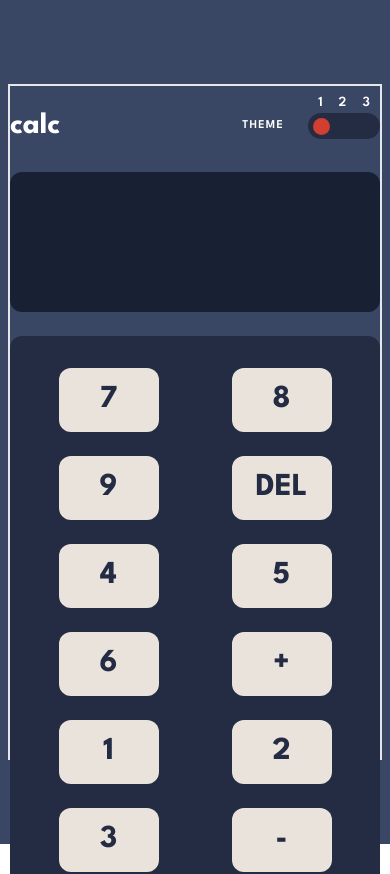
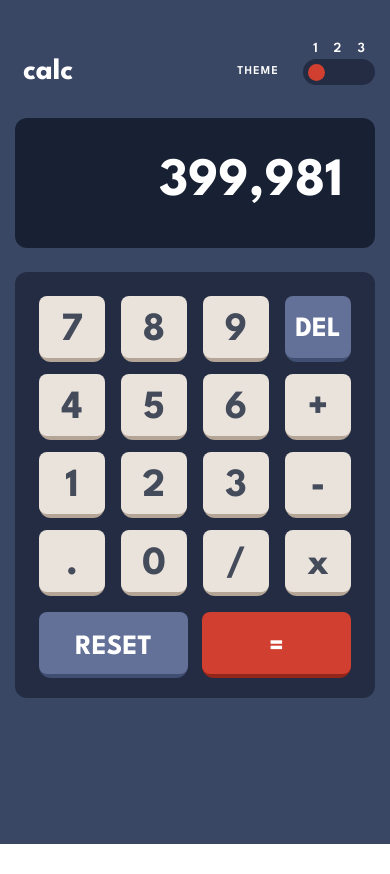
Before and after one commit to luiselmuller/front-end-mentor-challenges, a SvelteKit app in the folder calculator-challenge/calculator/: page / in a window 390 px wide. Shown: the top 874 px of the page. After the commit the page ends 844 px from the top, so only its background shows below. Built offline with nearby package versions, Linux system fonts and the light colour scheme.

Commit message:
Made it responsive

```diff
--- a/calculator-challenge/calculator/package.json
+++ b/calculator-challenge/calculator/package.json
@@ -23,8 +23,5 @@
 		"vite": "^4.0.0",
 		"vitest": "^0.25.3"
 	},
-	"type": "module",
-	"dependencies": {
-		"daisyui": "^2.45.0"
-	}
+	"type": "module"
 }
--- a/calculator-challenge/calculator/src/lib/components/CalcBtn.svelte
+++ b/calculator-challenge/calculator/src/lib/components/CalcBtn.svelte
@@ -1,15 +1,36 @@
 <script>
-    //export let text = "";  // Text to display on the button
-    //export let background; // Background color for the button
-    //export let shadow;     // Shadow color for the shadow under the button (will be another container)
-    //export let hoverColor; // Color of the button when hovering over it
+    import { theme } from '$lib/stores';
+
+    export let text = "";  // Text to display on the button
+    export let fontSize = "xxs:text-[28px] text-[22px]"
+    export let width = "sm:w-[104px] xxs:w-[66px] w-[50px]";
+    export let height = "sm:h-[62px] xxs:h-[62px] h-[55px]"
+
+    // Theme variables
+    export let specialKeyBg = 'bg-f-func-key';
+    export let textColor = 'text-f-text';
+    export let background = 'bg-f-key';
+    export let hoverColor = 'bg-f-hover';
+    export let shadow = 'bg-f-key-shadow';
+    export let funcShadow = 'bg-f-func-key-shadow'
 </script>
 
-<button type="button" class="">
-    <!-- {text} -->
-</button>
-
-<!-- Container to simulate a shadow under the button, giving it a more 3D look and feel -->
-<div>
-
-</div>
+{#if text === "DEL"}
+    <!-- Delete button -->
+    <div>
+        <button type="button" class="sm:rounded-xl rounded-lg {height} {width} {specialKeyBg} text-white {hoverColor}
+            transition-all duration-100 xxs:text-[28px] text-[22px] z-10 relative active:translate-y-0.5">
+            <h2 class="translate-y-[2px]">{text}</h2>
+        </button>
+        <div class="rounded-xl {height} {width} {funcShadow} absolute xxs:-translate-y-[58px] -translate-y-[51px] z-0"></div>
+    </div>
+{:else}
+    <!-- Normal number keys -->
+    <div>
+        <button type="button" class="sm:rounded-xl rounded-lg {height} {width} {background} {textColor} {hoverColor} {fontSize}
+            transition-all duration-100 z-10 relative active:translate-y-0.5">
+            <h2 class="translate-y-[4px]">{text}</h2>
+        </button>
+        <div class="rounded-xl {height} {width} {shadow} absolute xxs:-translate-y-[58px] -translate-y-[51px] z-0">  </div>
+    </div>
+{/if}
--- a/calculator-challenge/calculator/src/lib/stores.js
+++ b/calculator-challenge/calculator/src/lib/stores.js
@@ -1 +1,3 @@
 import { writable } from "svelte/store";
+
+export let theme = writable(1);
--- a/calculator-challenge/calculator/src/routes/+page.svelte
+++ b/calculator-challenge/calculator/src/routes/+page.svelte
@@ -1,26 +1,70 @@
-<script>
+<script lang="ts">
+    import CalcBtn from '$lib/components/CalcBtn.svelte';
+    import { theme } from '$lib/stores';
+
     let keys = ["7", "8", "9", "DEL",
                 "4", "5", "6", "+",
                 "1", "2", "3", "-",
                 ".", "0", "/", "x"];
 
-    let theme = 1;
-    function handleThemeToggle(t) {
+    // Screen
+    $: screenText = '399,981';
+
+    function handleThemeToggle(t: number) {
         // Update theme store
-        theme = t;
+        theme.update((n) => n = t);
     }
+
+    // Reactive theme variables
+    $: textColor    =   $theme === 2 ? 'text-white' :
+                        $theme === 3 ? 'text-t-secondary' : 'text-white';
+
+    $: specialKeyBg =   $theme === 2 ? 'bg-s-func-key' :
+                        $theme === 3 ? 'bg-t-func-key' : 'bg-f-func-key';
+
+    $: background   =   $theme === 2 ? 'bg-s-key' :
+                        $theme === 3 ? 'bg-t-key' : 'bg-f-key';
+
+    $: shadow       =   $theme === 2 ? 'bg-s-key-shadow' :
+                        $theme === 3 ? 'bg-t-key-shadow' : 'bg-f-key-shadow';
+
+    $: hoverColor   =   $theme === 2 ? 'bg-s-hover' :
+                        $theme === 3 ? 'bg-t-hover' : 'bg-f-hover';
+
+    $: mainBg   =   $theme === 2 ? 'bg-s-main' :
+                    $theme === 3 ? 'bg-t-main' : 'bg-f-main';
+
+    $: screenBg =   $theme === 2 ? 'bg-s-screen' :
+                    $theme === 3 ? 'bg-t-secondary' : 'bg-f-screen';
+
+    $: mainText =   $theme === 2 ? 'text-s-text' :
+                    $theme === 3 ? 'text-t-text' : 'text-white';
+
+    $: toggle   =   $theme === 2 ? 'bg-s-toggle' :
+                    $theme === 3 ? 'bg-t-secondary' : 'bg-f-toggle';
+
+    $: toggleKey =  $theme === 2 ? 'bg-s-toggle-key' :
+                    $theme === 3 ? 'bg-t-toggle-key' : 'bg-f-toggle-key';
+
+    $: altShadow =  $theme === 2 ? 'bg-s-toggle-shadow' :
+                    $theme === 3 ? 'bg-t-toggle-shadow' : 'bg-f-toggle-shadow';
+
+    $: funcShadow   =   $theme === 2 ? 'bg-s-func-key-shadow' :
+                        $theme === 3 ? 'bg-t-func-key-shadow' : 'bg-f-func-key-shadow'
+
 </script>
 
 <!-- Main calculator container -->
 <!-- TODO: Make theme switching work between 3 themes (could use stores to then pick which color to use
     inside of the class, picking the tailwind color class and changing the prefix "f, s, t" to pick between
     the themes) -->
-<main class="h-screen w-screen bg-f-main flex justify-center items-center font-spartan font-bold text-white">
+<main class="h-screen w-screen flex flex-col justify-center items-center font-spartan font-bold {mainText} {mainBg}
+    transition-all duration-200 p-6">
     <!-- Calculator body -->
-    <article class="border-2 h-4/5 w-full m-2 min-w-[300px] max-w-[525px]">
+    <article class="h-screen sm:w-full xxs:w-[360px] w-[300px] m-2 max-w-[550px] ">
         <!-- Upper part of the calculator (with the theme switcher) -->
         <div class="w-full h-20 py-2 flex justify-evenly items-center">
-            <h2 class="text-3xl">calc</h2>
+            <h2 class="text-3xl ml-2">calc</h2>
             <!-- Container to fill space between the items also contains the label for the toggle -->
             <div class="w-full text-right text-xs tracking-widest mr-[24px] font-semibold">THEME</div>
             <!-- Theme switcher -->
@@ -32,7 +76,8 @@
                 </div>
 
                 <!-- Toggle -->
-                <div class="w-[72px] h-[26px] bg-f-toggle rounded-full flex justify-center items-center hover:cursor-pointer">
+                <div class="w-[72px] h-[26px] {toggle} rounded-full flex justify-center items-center hover:cursor-pointer
+                    transition-all duration-200">
                     <!-- Theme One -->
                     <button class="h-full w-full rounded-l-full relative"
                         on:click={() => handleThemeToggle(1)}>
@@ -47,28 +92,57 @@
                     </button>
 
                     <!-- Theme key -->
-                    <div class="bg-f-toggle-key h-[17px] w-[17px] m-[5px] rounded-full absolute {theme === 2 ? '' :
-                        theme === 3 ? 'translate-x-[23px]' : '-translate-x-[23px]'} transition-transform duration-200"></div>
+                    <div class="{toggleKey} h-[17px] w-[17px] m-[5px] rounded-full absolute {$theme === 2 ? '' :
+                        $theme === 3 ? 'translate-x-[23px]' : '-translate-x-[23px]'} transition-transform duration-200"></div>
                 </div>
             </div>
         </div>
 
-        <!-- Calculator screen -->
-        <div class="w-full h-[140px] bg-f-screen rounded-xl mt-1.5">
-
+        <!-- Calculator screen
+            TODO: Need to rework this-->
+        <div class="w-full h-[130px] {screenBg} rounded-xl mt-1.5 overflow-hidden">
+            <h2 class="text-right xxs:text-[54px] text-[40px] px-8 xxs:py-6 py-10">{screenText}</h2>
         </div>
 
         <!-- Calculator keypad -->
-        <div class="w-full h-max bg-f-toggle rounded-xl mt-6 p-6 flex justify-around py-8 gap-6 items-center flex-wrap">
+        <div class="w-full h-fit {toggle} rounded-xl mt-6 sm:p-7 p-6 flex justify-center sm:py-8 md:gap-6 gap-4 items-center flex-wrap">
             {#each keys as key(key)}
-                <button type="button" class="w-[100px] h-16 bg-f-key rounded-xl text-[32px] text-f-toggle">
-                    {key}
-                </button>
-                <!-- Key shadow -->
-                <!-- <div class="bg-f-key-shadow w-[100px] h-16 -translate-y-10 rounded-xl"></div> -->
-
+                <CalcBtn
+                    text={key}
+                    background={background}
+                    specialKeyBg={specialKeyBg}
+                    textColor={$theme === 2 && key != "DEL" ? 'text-s-text' :
+                    $theme === 3 ? 'text-t-text' : 'text-f-text'}
+                    shadow={shadow}
+                    hoverColor={hoverColor}
+                    fontSize={"xxs:text-[40px] text-[32px]"}
+                    funcShadow={funcShadow}
+                />
             {/each}
+            <!-- Reset and equals buttons -->
+            <div class="w-full flex justify-between items-center mt-1 md:px-1 xxs:px-0 px-1">
+                <CalcBtn
+                    text={"RESET"}
+                    background={specialKeyBg}
+                    textColor={"text-white"}
+                    shadow={funcShadow}
+                    hoverColor={hoverColor}
+                    width={"sm:w-[230px] xxs:w-[149px] w-[114px]"}
+                />
+                <CalcBtn
+                    text={"="}
+                    background={toggleKey}
+                    textColor={textColor}
+                    shadow={altShadow}
+                    hoverColor={hoverColor}
+                    width={"sm:w-[230px] xxs:w-[149px] w-[114px]"}
+                />
+            </div>
         </div>
 
     </article>
 </main>
+
+<style>
+
+</style>
--- a/calculator-challenge/calculator/tailwind.config.cjs
+++ b/calculator-challenge/calculator/tailwind.config.cjs
@@ -15,6 +15,7 @@ module.exports = {
         'f-key': 'hsl(30, 25%, 89%)',
         'f-key-shadow': 'hsl(28, 16%, 65%)',
         'f-text': 'hsl(221, 14%, 31%)',
+        'f-hover': '',
         // Theme Two
         's-main': 'hsl(0, 0%, 90%)',
         's-toggle': 'hsl(0, 5%, 81%)',
@@ -26,6 +27,7 @@ module.exports = {
         's-key': 'hsl(45, 7%, 89%)',
         's-key-shadow': 'hsl(35, 11%, 61%)',
         's-text': 'hsl(60, 10%, 19%)',
+        's-hover': '',
         // Theme Three
         't-main': 'hsl(268, 75%, 9%)',
         't-secondary': 'hsl(268, 71%, 12%)',
@@ -36,12 +38,17 @@ module.exports = {
         't-key': 'hsl(268, 47%, 21%)',
         't-key-shadow': 'hsl(290, 70%, 36%)',
         't-text': 'hsl(52, 100%, 62%)',
+        't-hover': '',
         'very-dark-blue': 'hsl(198, 20%, 13%)'
       },
       fontFamily: {
         'spartan': '"League Spartan"'
+      },
+      screens: {
+        'xxs': '365px'
       }
+
     }
   },
-  plugins: [require("daisyui")]
+  plugins: []
 };
```
Also changed, not shown: 1 other file (tests, documents, lock files or other folders).
